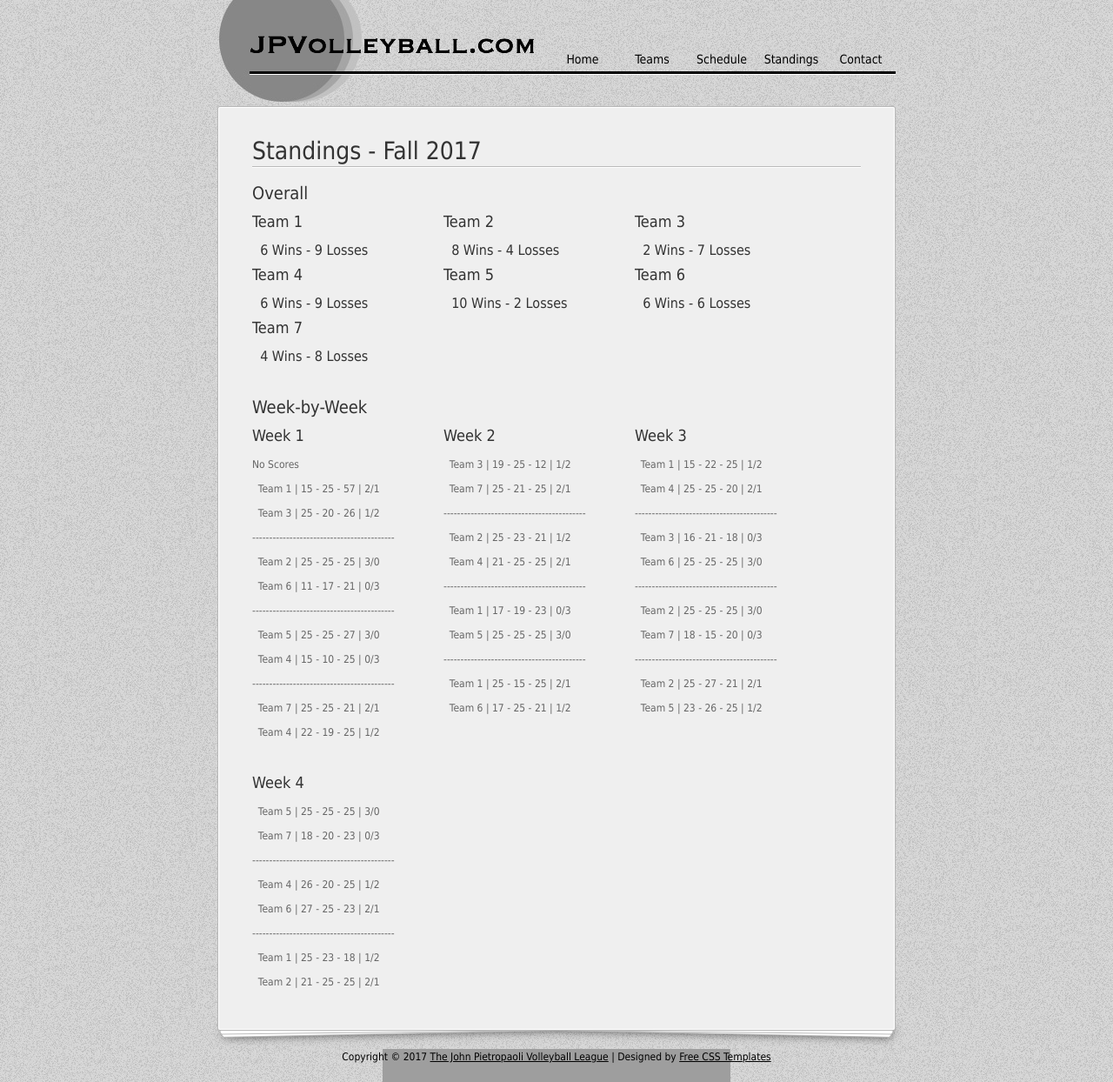
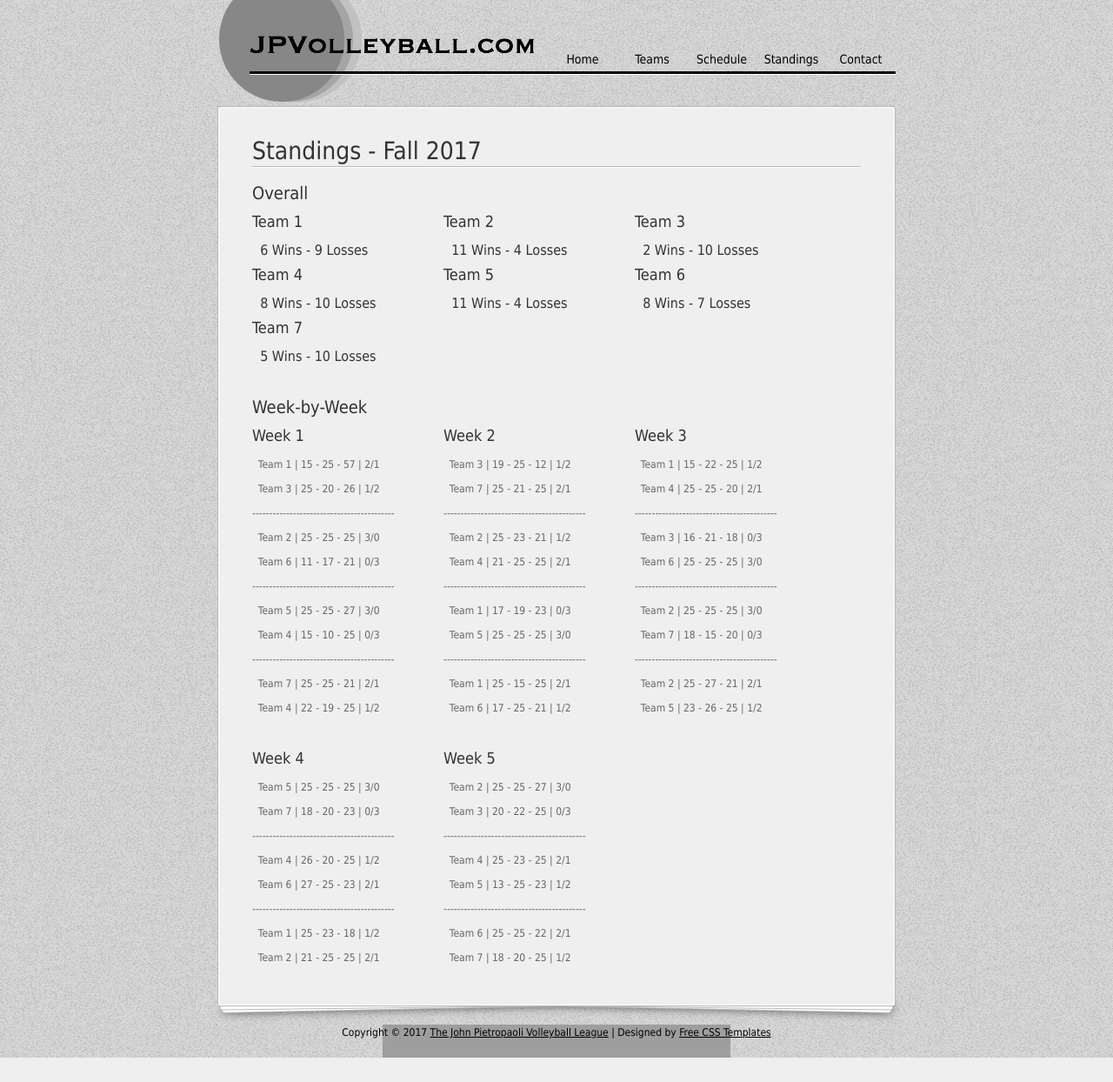
Before and after one commit to PyDrew/jpvolleyball, a Flask app: page /standings in a window 1280 px wide. Shown: the whole page at 87% size. After the commit the page ends 1216 px from the top, so only its background shows below. Run offline with Flask 2, Linux system fonts and the light colour scheme; some libraries are stand-ins or nearby versions; grey boxes are pictures that could not be loaded.

Commit message:
Update standings for Week 5

```diff
--- a/templates/standings.html
+++ b/templates/standings.html
@@ -9,33 +9,32 @@
             </div>
             <div class="col_w220 float_l">
               <h4>Team 2</h4>
-              <h5>&nbsp;&nbsp;8 Wins - 4 Losses</h5>
+              <h5>&nbsp;&nbsp;11 Wins - 4 Losses</h5>
             </div>
             <div class="col_w220 float_l">
               <h4>Team 3</h4>
-              <h5>&nbsp;&nbsp;2 Wins - 7 Losses</h5>
+              <h5>&nbsp;&nbsp;2 Wins - 10 Losses</h5>
             </div>
             <div class="col_w220 float_l">
               <h4>Team 4</h4>
-              <h5>&nbsp;&nbsp;6 Wins - 9 Losses</h5>
+              <h5>&nbsp;&nbsp;8 Wins - 10 Losses</h5>
             </div>
             <div class="col_w220 float_l">
               <h4>Team 5</h4>
-              <h5>&nbsp;&nbsp;10 Wins - 2 Losses</h5>
+              <h5>&nbsp;&nbsp;11 Wins - 4 Losses</h5>
             </div>
             <div class="col_w220 float_l">
               <h4>Team 6</h4>
-              <h5>&nbsp;&nbsp;6 Wins - 6 Losses</h5>
+              <h5>&nbsp;&nbsp;8 Wins - 7 Losses</h5>
             </div>
             <div class="col_w220 float_l">
                 <h4>Team 7</h4>
-              <h5>&nbsp;&nbsp;4 Wins - 8 Losses</h5>
+              <h5>&nbsp;&nbsp;5 Wins - 10 Losses</h5>
               </div>
             <div class="cleaner h30"></div>
           <h3>Week-by-Week</h3>
             <div class="col_w220 float_l">
             <h4>Week 1</h4>
-              <p>No Scores</p>
               <p>&nbsp;&nbsp;Team 1&nbsp;|&nbsp;15 - 25 - 57&nbsp;|&nbsp;2/1</p>
               <p>&nbsp;&nbsp;Team 3&nbsp;|&nbsp;25 - 20 - 26&nbsp;|&nbsp;1/2</p>
               <p>------------------------------------------</p>
@@ -88,18 +87,18 @@
               <p>&nbsp;&nbsp;Team 1&nbsp;|&nbsp;25 - 23 - 18&nbsp;|&nbsp;1/2</p>
               <p>&nbsp;&nbsp;Team 2&nbsp;|&nbsp;21 - 25 - 25&nbsp;|&nbsp;2/1</p>
           </div>
-          <!--
           <div class="col_w220 float_l">
             <h4>Week 5</h4>
-              <p>&nbsp;&nbsp;Team 2&nbsp;|&nbsp;27 - 21 - 26&nbsp;|&nbsp;2/1</p>
-              <p>&nbsp;&nbsp;Team 3&nbsp;|&nbsp;26 - 25 - 24&nbsp;|&nbsp;1/2</p>
+              <p>&nbsp;&nbsp;Team 2&nbsp;|&nbsp;25 - 25 - 27&nbsp;|&nbsp;3/0</p>
+              <p>&nbsp;&nbsp;Team 3&nbsp;|&nbsp;20 - 22 - 25&nbsp;|&nbsp;0/3</p>
               <p>------------------------------------------</p>
-              <p>&nbsp;&nbsp;Team 2&nbsp;|&nbsp;25 - 25 - 15&nbsp;|&nbsp;2/1</p>
-              <p>&nbsp;&nbsp;Team 4&nbsp;|&nbsp;21 - 23 - 25&nbsp;|&nbsp;1/2</p>
+              <p>&nbsp;&nbsp;Team 4&nbsp;|&nbsp;25 - 23 - 25&nbsp;|&nbsp;2/1</p>
+              <p>&nbsp;&nbsp;Team 5&nbsp;|&nbsp;13 - 25 - 23&nbsp;|&nbsp;1/2</p>
               <p>------------------------------------------</p>
-              <p>&nbsp;&nbsp;Team 1&nbsp;|&nbsp;25 - 25 - 25&nbsp;|&nbsp;3/0</p>
-              <p>&nbsp;&nbsp;Team 5&nbsp;|&nbsp;23 - 17 - 21&nbsp;|&nbsp;0/3</p>
+              <p>&nbsp;&nbsp;Team 6&nbsp;|&nbsp;25 - 25 - 22&nbsp;|&nbsp;2/1</p>
+              <p>&nbsp;&nbsp;Team 7&nbsp;|&nbsp;18 - 20 - 25&nbsp;|&nbsp;1/2</p>
           </div>
+          <!--
           <div class="col_w220 float_l">
             <h4>Week 6</h4>
               <p>&nbsp;&nbsp;Team 3&nbsp;|&nbsp;17 - 19 - 20&nbsp;|&nbsp;0/3</p>
```
